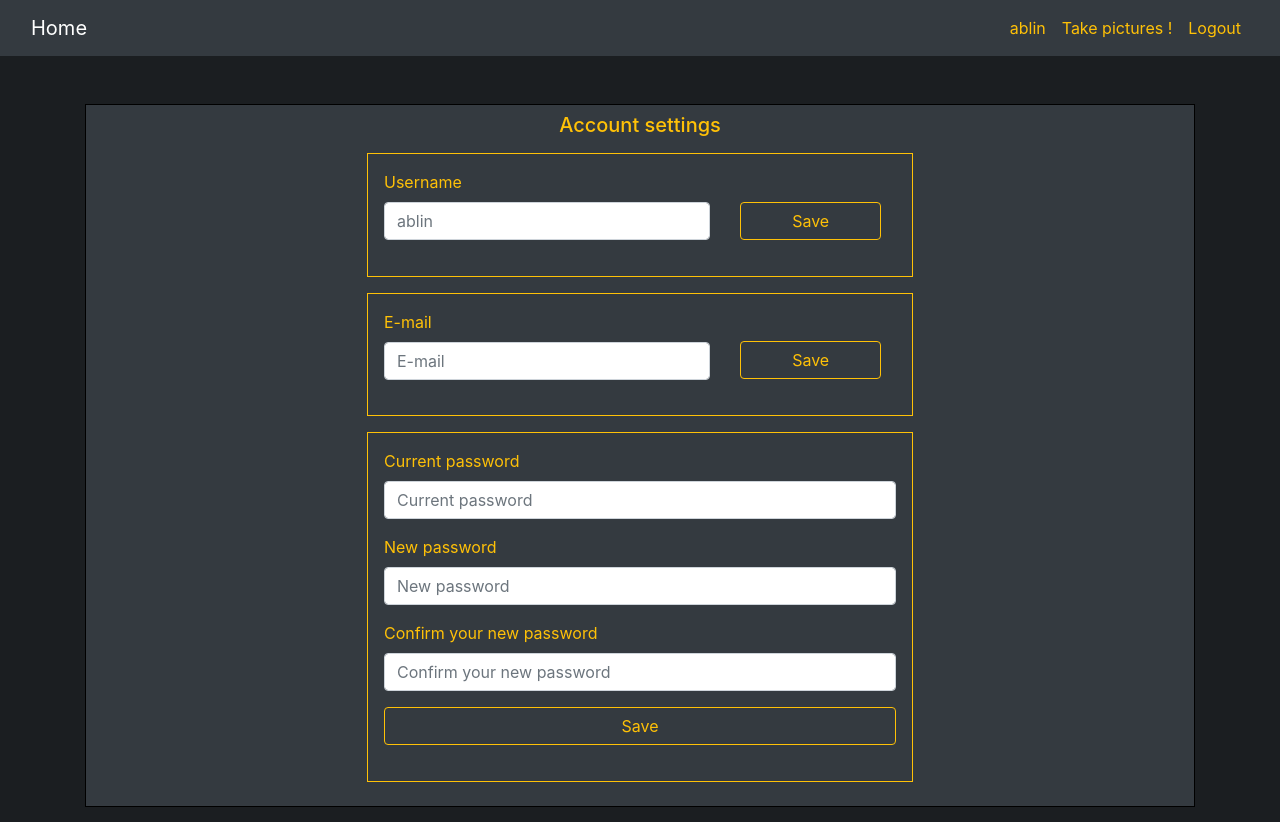
After one commit to ablin42/Camagru, a PHP site: page /Camagru/account.php in a window 1280 px wide. The commit adds this page. Run offline with PHP 8.4, Linux system fonts and the light colour scheme; a user stored in the database is signed in.

Commit message:
Saving progress, will now work at 42

```diff
--- /dev/null
+++ b/account.php
@@ -0,0 +1,65 @@
+<!DOCTYPE html>
+<html lang="en">
+<head>
+    <title>Camagru</title>
+    <meta charset="utf-8">
+    <meta name="viewport" content="width=device-width, initial-scale=1">
+    <link rel="stylesheet" href="style/bootstrap.css">
+    <link rel="stylesheet" href="style/style.css">
+</head>
+
+<body>
+<?php
+require_once("includes/header.php");
+if (!isset($_SESSION['logged']) && $_SESSION['logged'] !== 1)
+    header('Location: /Camagru/');
+require_once("utils/modify_account.php");
+?>
+
+<div class="container mt-5">
+    <div class="wrapper col-12 p-2">
+        <h5>Account settings</h5>
+        <div class="register-form-wrapper container col-6 p-3 mt-3 mb-3">
+            <form class="my-2 my-lg-0" action="account.php" method="post">
+                <?php
+                $form->changeSurr('div class="form-group d-inline-block col-8 pl-0"', 'div');
+                $form->setLabel('Username', 'lab');
+                echo $form->input('username', 'username', "form-control forms", "{$_SESSION['username']}");
+                $form->changeSurr('div class="form-group d-inline-block col-4"', 'div');
+                echo $form->submit('submit_account', 'submit_account', 'btn btn-outline-warning btn-sign-in mb-1', 'Save');
+                ?>
+            </form>
+        </div>
+        <div class="register-form-wrapper container col-6 p-3 mt-3 mb-3">
+            <form class="my-2 my-lg-0" action="account.php" method="post">
+                <?php
+                $form->changeSurr('div class="form-group d-inline-block col-8 pl-0"', 'div');
+                $form->setLabel('E-mail', 'lab');
+                echo $form->email('email', 'email', "form-control forms", "E-mail");
+                $form->changeSurr('div class="form-group d-inline-block col-4"', 'div');
+                echo $form->submit('submit_email', 'submit_email', 'btn btn-outline-warning btn-sign-in mb-1', 'Save');
+                ?>
+            </form>
+        </div>
+        <div class="register-form-wrapper container col-6 p-3 mt-3 mb-3">
+            <form class="my-2 my-lg-0" action="account.php" method="post">
+                <?php
+                $form->changeSurr('div class="form-group"', 'div');
+                $form->setLabel('Current password', 'lab');
+                echo $form->password('currpw', 'currpw', "form-control forms", "Current password");
+                $form->setLabel('New password', 'lab');
+                echo $form->password('newpw', 'newpw', "form-control forms", "New password");
+                $form->setLabel('Confirm your new password', 'lab');
+                echo $form->password('newpw2', 'newpw2', "form-control forms", "Confirm your new password");
+                $form->changeSurr('div class="form-group"', 'div');
+                echo $form->submit('submit_password', 'submit_password', 'btn btn-outline-warning btn-sign-in mb-1', 'Save');
+                ?>
+            </form>
+        </div>
+        </div>
+    </div>
+</div>
+
+<?php require_once("includes/footer.php");?>
+</body>
+</html>
--- a/class/database.php
+++ b/class/database.php
@@ -42,7 +42,7 @@ class database
         return $data;
     }
 
-    public function prepare($statement, $attributes, $class_name = null, $one = false)
+    public function prepare($statement, $attributes, $one = false, $class_name = null)
     {
         $req = $this->getPDO()->prepare($statement);
         $req->execute($attributes);
--- a/includes/header.php
+++ b/includes/header.php
@@ -24,6 +24,7 @@ $form->changeSurr('div class="form-group"', 'div');
             <?php
                 if (isset($_SESSION['logged']) && isset($_SESSION['username']))
                     echo "<li class=\"nav-item\"><a class=\"nav-link\" href=\"account.php\">{$_SESSION['username']}</a></li>";
+                    echo "<li class=\"nav-item\"><a class=\"nav-link\" href=\"take_your_picture.php\">Take pictures !</a></li>";
             ?>
             <form class="form-inline my-2 my-lg-0" action="utils/login.php" method="post">
                 <?php
--- a/index.php
+++ b/index.php
@@ -11,7 +11,11 @@
 <body>
 <?php require_once("includes/header.php");?>
 
-
+<div class="container mt-5">
+    <div class="wrapper col-12 p-2">
+        <h1>gallery</h1>
+    </div>
+</div>
 
 <?php require_once("includes/footer.php");?>
 </body>
--- a/style/style.css
+++ b/style/style.css
@@ -1,4 +1,9 @@
 body {background-color: #1b1e21;}
+
+@media (max-height: 875px){
+
+    footer {display: none;}
+}
 
 h1, h2, h3, h4, h5, h6
 {
@@ -22,10 +27,11 @@ li > a {color: #ffc107 !important;}
 
 span > a {color: #ffc107 !important;}
 
-.register-wrapper
+.wrapper
 {
     border: 1px solid black;
     background-color: #343a40;
+    margin-bottom: 15px;
 }
 
 .register-form-wrapper
--- a/utils/login.php
+++ b/utils/login.php
@@ -23,8 +23,8 @@ if (isset($_POST['submit']) && !empty($_POST['username']) && !empty($_POST['pass
             $_SESSION['logged'] = 1;
             $_SESSION['username'] = $elem->username;
             $session = session::getInstance();;
-            header('Location: ../index.php');
         }
+        header('Location: /Camagru/');
     }
 
 }
--- a/utils/logout.php
+++ b/utils/logout.php
@@ -3,4 +3,4 @@ session_start();
 unset($_SESSION['username']);
 unset($_SESSION['logged']);
 session_destroy();
-header('Location: ../index.php');
+header('Location: /Camagru/');
--- /dev/null
+++ b/utils/modify_account.php
@@ -0,0 +1,75 @@
+<?php
+use \ablin42\database;
+use \ablin42\alertHtml;
+
+$alertHtml = new alertHtml();
+$db = new database('camagru', 'localhost', 'root', '');
+
+if (isset($_POST['submit_account']) && !empty($_POST['username']))
+{
+    $attributes['newusername'] = $_POST['username'];
+    $req = $db->prepare("SELECT * FROM `user` WHERE `username` = :newusername", $attributes);
+    if ($req)
+    {
+        echo $alertHtml->alert("warning", "The <b>username</b> you entered is already taken, <b>please pick another one.</b>", "text-align: center;");
+        return ;
+    }
+    else
+    {
+        $attributes['currusername'] = $_SESSION['username'];
+        $req = $db->prepare("UPDATE `user` SET `username` = :newusername WHERE `username` = :currusername", $attributes);
+        $_SESSION['username'] = $attributes['newusername'];
+        echo $alertHtml->alert("success", "<b>Congratulations !</b> You successfully changed your username!", "text-align: center;");
+        return ;
+    }
+}
+
+if (isset($_POST['submit_email']) && !empty($_POST['email']))
+{
+    $attributes['newemail'] = hash('whirlpool', $_POST['email']);
+    $req = $db->prepare("SELECT * FROM `user` WHERE `email` = :newemail AND `confirmed_token` != NULL", $attributes);
+    if ($req)
+    {
+        echo $alertHtml->alert("warning", "The <b>e-mail</b> you entered is already taken, <b>please pick another one.</b>", "text-align: center;");
+        return ;
+    }
+    else
+    {
+        $attributes['username'] = $_SESSION['username'];
+        $req = $db->prepare("UPDATE `user` SET `email` = :newemail WHERE `username` = :username", $attributes);
+        echo $alertHtml->alert("success", "<b>Congratulations !</b> You successfully changed your e-mail!", "text-align: center;");
+        return ;
+    }
+}
+
+if (isset($_POST['submit_password']) && !empty($_POST['currpw']) && !empty($_POST['newpw']) && !empty($_POST['newpw2']))
+{
+    $attributes['username'] = $_SESSION['username'];
+    $req = $db->prepare("SELECT * FROM `user` WHERE `username` = :username", $attributes);
+    if (!$req)
+    {
+        echo $alertHtml->alert("danger", "Error: Please try again.", "text-align: center;");
+        return ;
+    }
+    else
+    {
+        if ($_POST['newpw'] === $_POST['newpw2'])
+        {
+            $currpw = hash('whirlpool', $_POST['currpw']);
+            foreach ($req as $item)
+            {
+                if ($item->password !== $currpw)
+                {
+                    echo $alertHtml->alert("danger", "<b>Error: This is not your current password.</b>", "text-align: center;");
+                    return;
+                }
+            }
+            $attributes['newpw'] = hash('whirlpool', $_POST['newpw']);
+            $req = $db->prepare("UPDATE `user` SET `password` = :newpw WHERE `username` = :username", $attributes);
+            echo $alertHtml->alert("success", "<b>Congratulations !</b> You successfully changed your password!", "text-align: center;");
+            return;
+        }
+        else
+            echo $alertHtml->alert("danger", "<b>The passwords you entered didn't match.</b>", "text-align: center;");
+    }
+}
```
Also changed, not shown: camagru.sql (added, +111 -0 lines), class/controller/cookie.php (deleted, +0 -48 lines), class/cookie.php (+16 -20 lines), js/webcam.js (added, +60 -0 lines), register.php (+7 -7 lines), take_your_picture.php (added, +34 -0 lines), utils/functions.php (added, +7 -0 lines), utils/register_user.php (renamed from register_user.php, +10 -7 lines).
